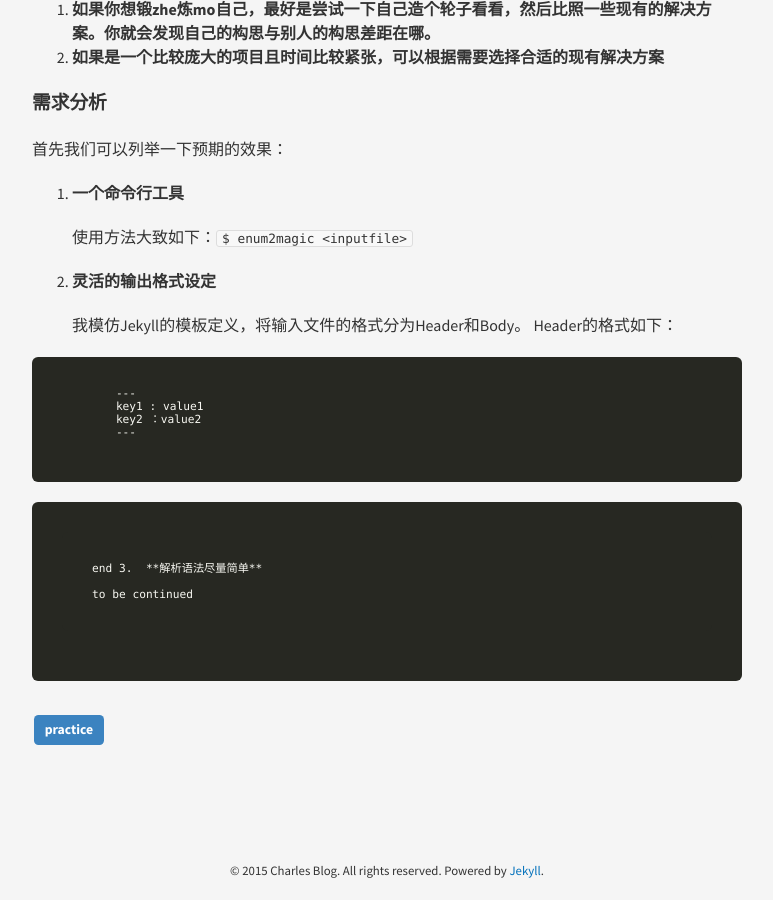
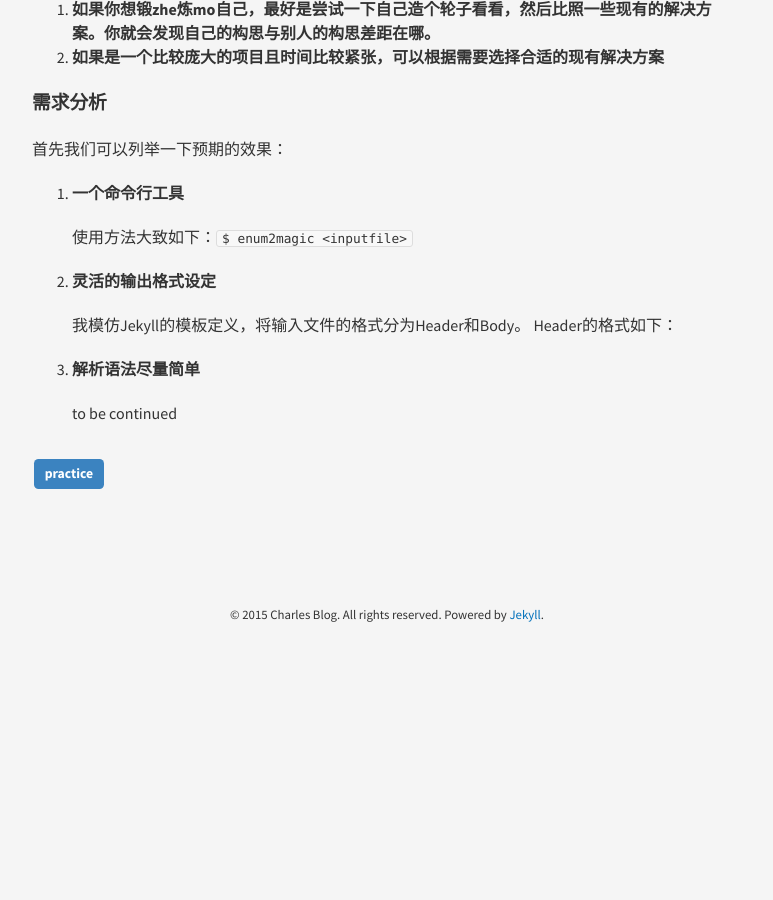
Before and after one commit to JavaCS3/blog, a Jekyll site: the page built from _posts/2015-02-08-enum2magic.md, in a window 1280 px wide and 900 px high, scrolled down 1041 px. Shown: the whole window, without its empty margins (253-1026 px from the left). Built offline with Jekyll 4.4.1, drawn with Linux system fonts in a browser that asks for light colours; nearby versions of some CDN libraries; Markdown is read by kramdown in place of the engine named in the settings; comment, search, counter and statistics services are not loaded; after the commit the page ends 1685 px from its top, so only the background shows below that.

Commit message:
fixing highlights

```diff
--- a/_posts/2015-02-08-enum2magic.md
+++ b/_posts/2015-02-08-enum2magic.md
@@ -36,22 +36,15 @@ public static int Mar = 0x02;
 ### 需求分析
 首先我们可以列举一下预期的效果：
 
-1.  **一个命令行工具**
+1. **一个命令行工具**
 
     使用方法大致如下：`$ enum2magic <inputfile>`
-2.  **灵活的输出格式设定**
+
+2. **灵活的输出格式设定**
 
     我模仿Jekyll的模板定义，将输入文件的格式分为Header和Body。
     Header的格式如下：
 
-        {% highlight text %}
-        ---
-        key1 : value1
-        key2 ：value2
-        ---
-        {% endhighlight %}
-
-    end
-3.  **解析语法尽量简单**
+3. **解析语法尽量简单**
 
     to be continued
```
